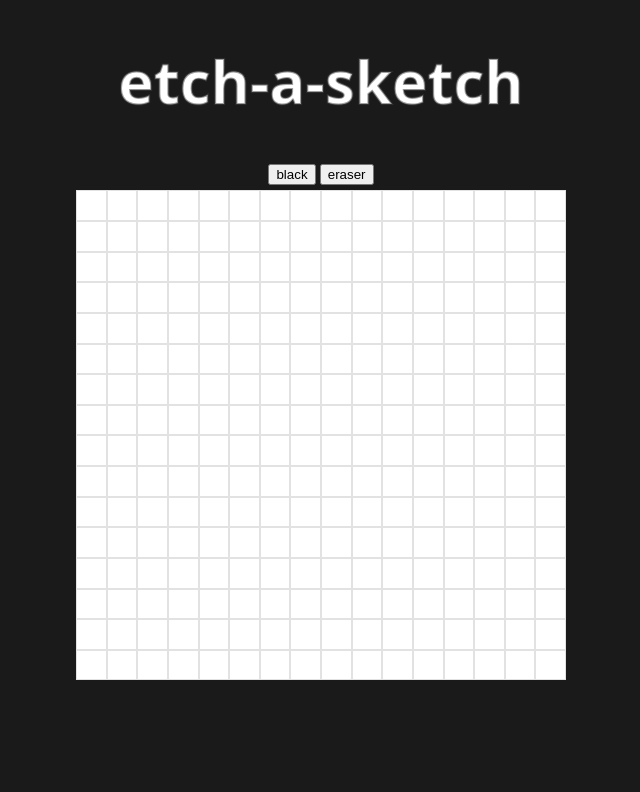
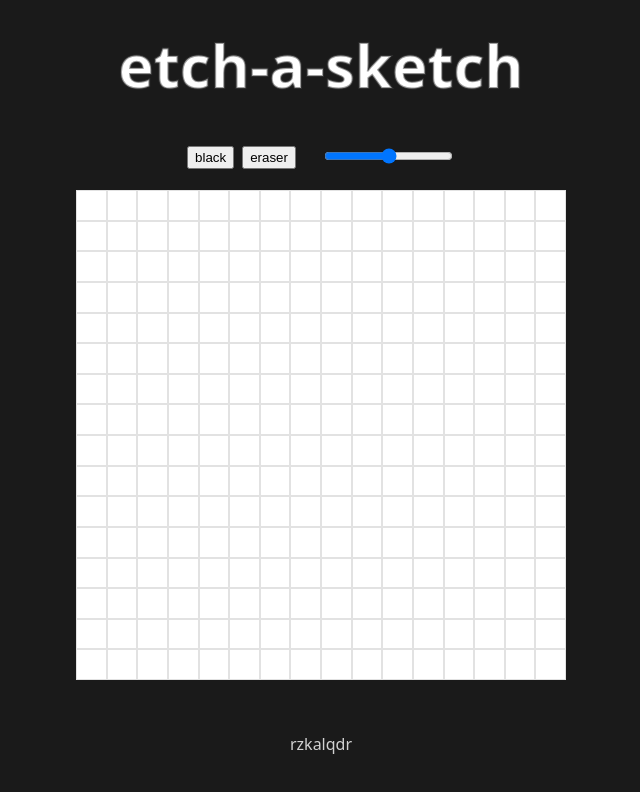
Before and after one commit to ralqadri/odin-etchasketch, a plain HTML site: page index.html in a window 1280 px wide. Shown: the whole page, without its empty margins (319-959 px from the left). Drawn offline with Linux system fonts and the light colour scheme.

Commit message:
adsdadsdadadad

```diff
--- a/index.html
+++ b/index.html
@@ -19,9 +19,14 @@
         <div class="toolbox">
             <button class="btn-black">black</button>
             <button class="btn-eraser">eraser</button>
+            <div class="slider">
+                <input class="btn-gridsize" type="range" name="gridSize" min="1" max="100" defaultvalue="16">
+
+            </div>
         </div>
         <div class="grid-container">
         </div>
+        <div class="footer">rzkalqdr</div>
     </div>
 </body>
 
--- a/style.css
+++ b/style.css
@@ -4,6 +4,7 @@
   box-sizing: border-box;
 }
 
+html,
 body {
   all: unset;
 
@@ -12,6 +13,9 @@ body {
   font-family: "Overpass", system-ui, -apple-system, BlinkMacSystemFont,
     "Segoe UI", Roboto, Oxygen, Ubuntu, Cantarell, "Open Sans", "Helvetica Neue",
     sans-serif;
+
+  display: flex;
+  flex-direction: column;
 }
 
 .container {
@@ -22,12 +26,23 @@ body {
 }
 
 .header {
+  margin: 0.5rem 0;
+  padding: 0;
+
   display: flex;
 
   color: white;
   -webkit-text-stroke: 2px rgba(64, 64, 64, 0.5);
   font-size: 30px;
   font-weight: bolder;
+}
+
+.header h1 {
+  margin: 1rem;
+}
+
+.toolbox {
+  margin: 1rem;
 }
 
 /* https://css-tricks.com/dont-overthink-flexbox-grids/ */
@@ -66,6 +81,20 @@ body {
   user-select: none;
 }
 
+.toolbox {
+  display: flex;
+  gap: 0.5rem;
+}
+
+.btn-gridsize {
+  margin-left: 1.25rem;
+}
+
+.footer {
+  margin-top: 3rem;
+  color: rgb(209, 209, 209);
+}
+
 .color.color-black {
   background: black !important;
 }
```
